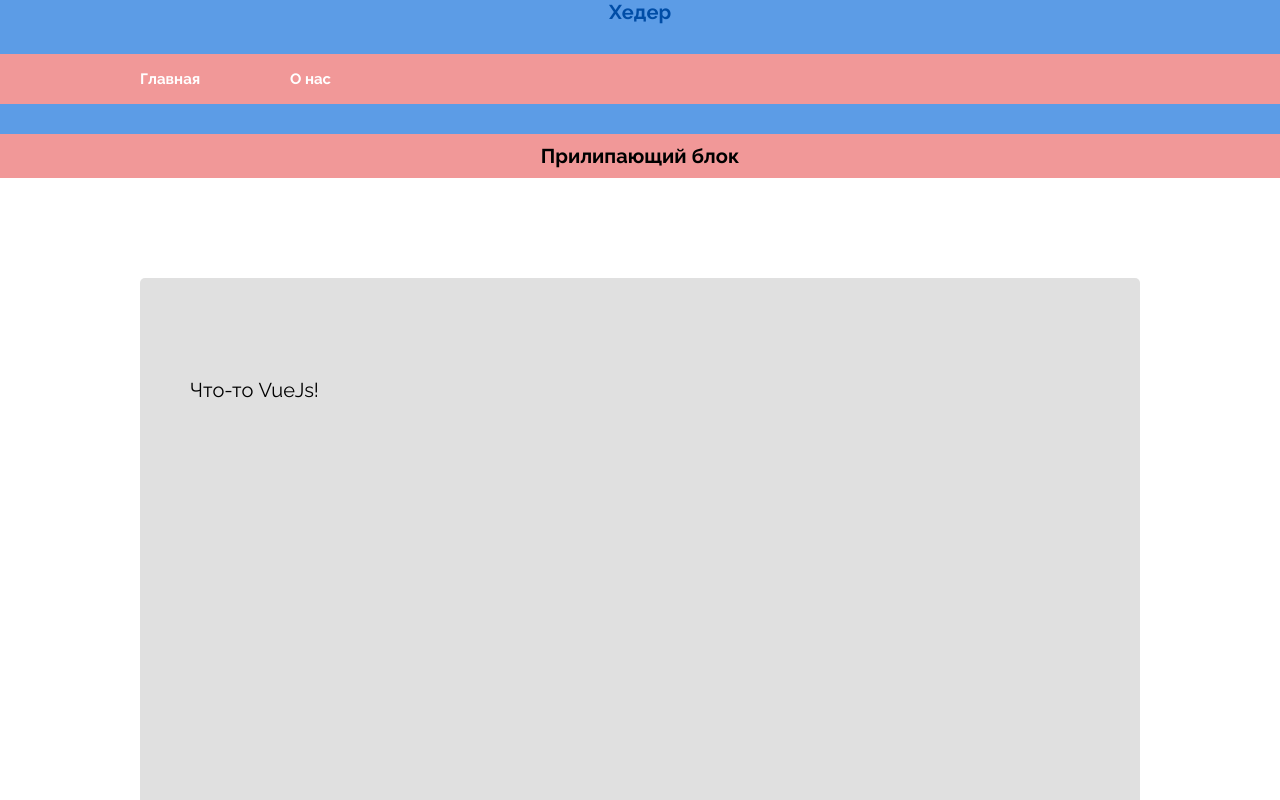
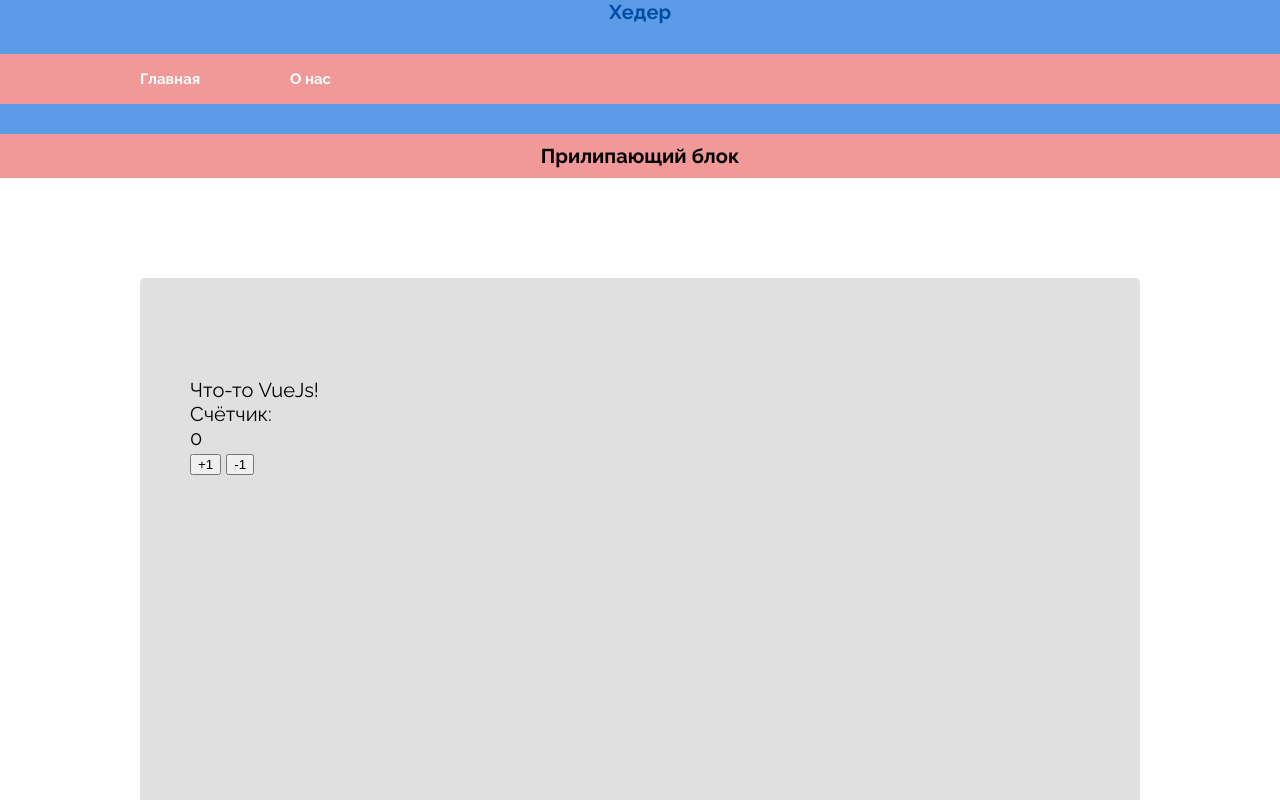
Before and after one commit to MikeIv/sandbox, a website: page src/index.html in a window 1280 px wide. Shown: the top 800 px of the page. Drawn offline with nearby package versions, Linux system fonts and the light colour scheme.

Commit message:
add counter vue

```diff
--- a/src/index.html
+++ b/src/index.html
@@ -42,8 +42,17 @@
   <div class="content__blocks-wrapper">
     <section class="content__info-block">
 
-      <div id="app" class="app">
+      <div class="app">
         <h2  class="content__info-h2">Что-то {{ message }}</h2>
+
+        <article class="content__counter-block">
+          <h3 class="content__counter-h3">Счётчик:</h3>
+          <div class="content__counter-row">
+            <p class="content__counter-txt">{{ counter }}</p>
+            <button class="content__counter-btn" v-on:click="addCounter">+1</button>
+            <button class="content__counter-btn" v-on:click="counter--">-1</button>
+          </div>
+        </article>
       </div>
 
     </section>
@@ -53,6 +62,7 @@
       <h2 class="content__info-h2">Что-то</h2>
 
     </section>
+
 
 
   </div>
@@ -81,7 +91,15 @@
     new Vue({
       el: '.app',
       data: {
-        message: 'VueJs!'
+        message: 'VueJs!',
+        counter: 0
+      },
+      methods: {
+        addCounter: function() {
+          this.counter++
+
+        }
+
       }
     });
 </script>
```
Also changed, not shown: src/html/content.html (+11 -1 lines), src/index_build.html (+9 -1 lines), build/index.html.
